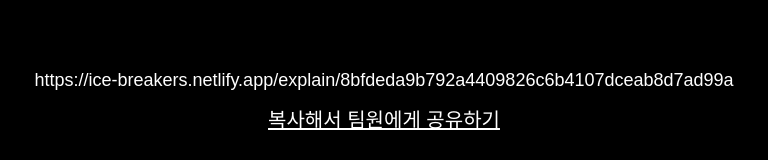
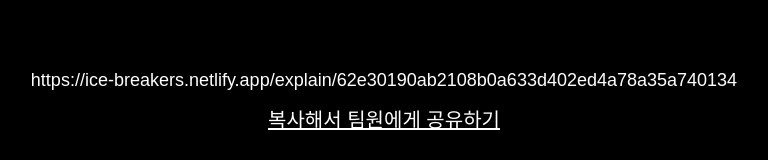
Before and after one commit to ghgt1/Melting-Point-FE, a React app: page /create in a window 1280 px wide. Shown: the part 383-543 px from the top of the page, without its empty margins (256-1024 px from the left). Built offline with nearby package versions, Linux system fonts and the light colour scheme; no server answers; the HTML template or start-up script is replaced by a standard one.

Commit message:
test: 테스트용 url 수정

```diff
--- a/src/pages/CreateRoom/CreateRoom.tsx
+++ b/src/pages/CreateRoom/CreateRoom.tsx
@@ -16,7 +16,7 @@
 
   // const { data } = useRoomUrl();
 
-  const data = '8bfdeda9b792a4409826c6b4107dceab8d7ad99a';
+  const data = '62e30190ab2108b0a633d402ed4a78a35a740134';
 
   const url = createUrl(data || '');
 
```
